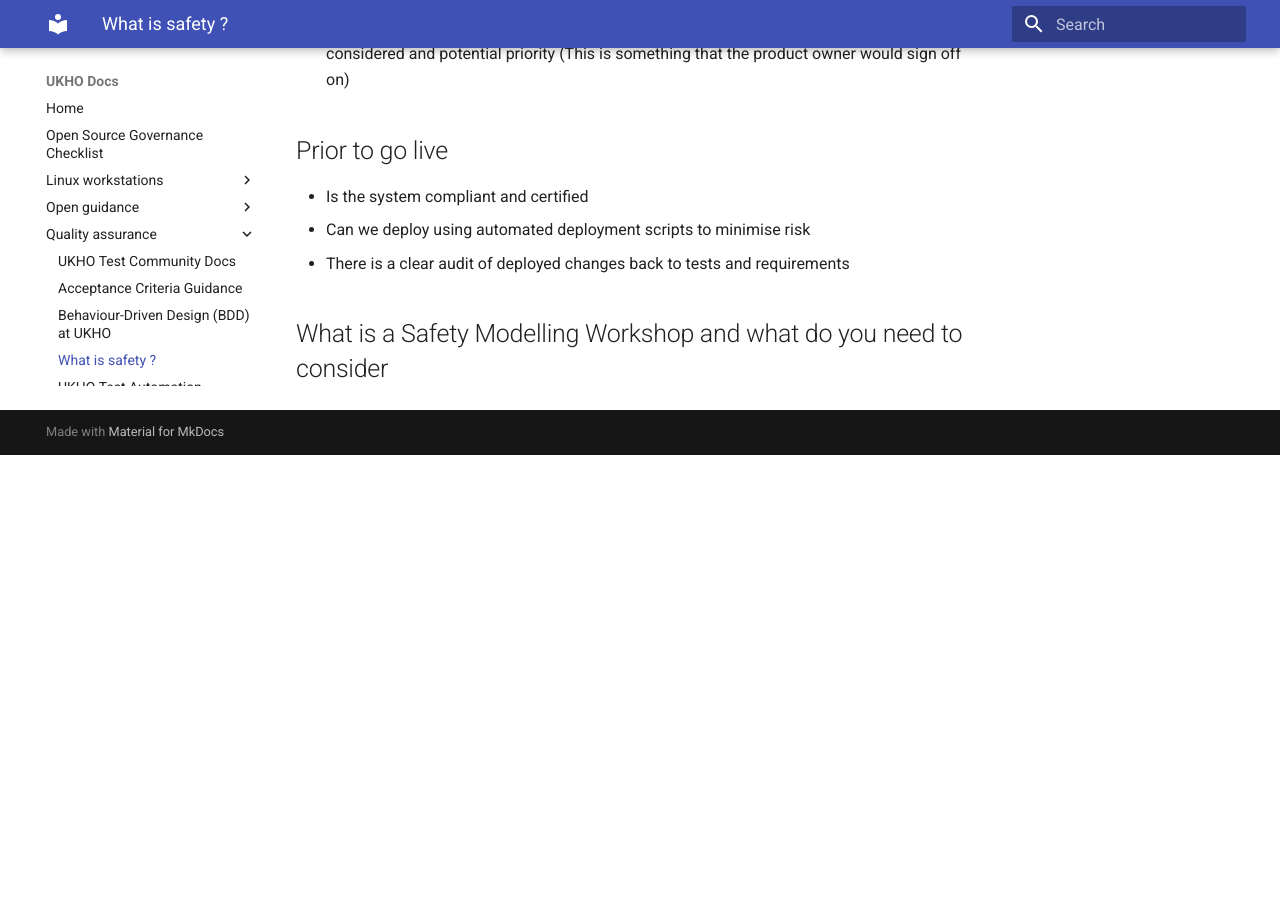
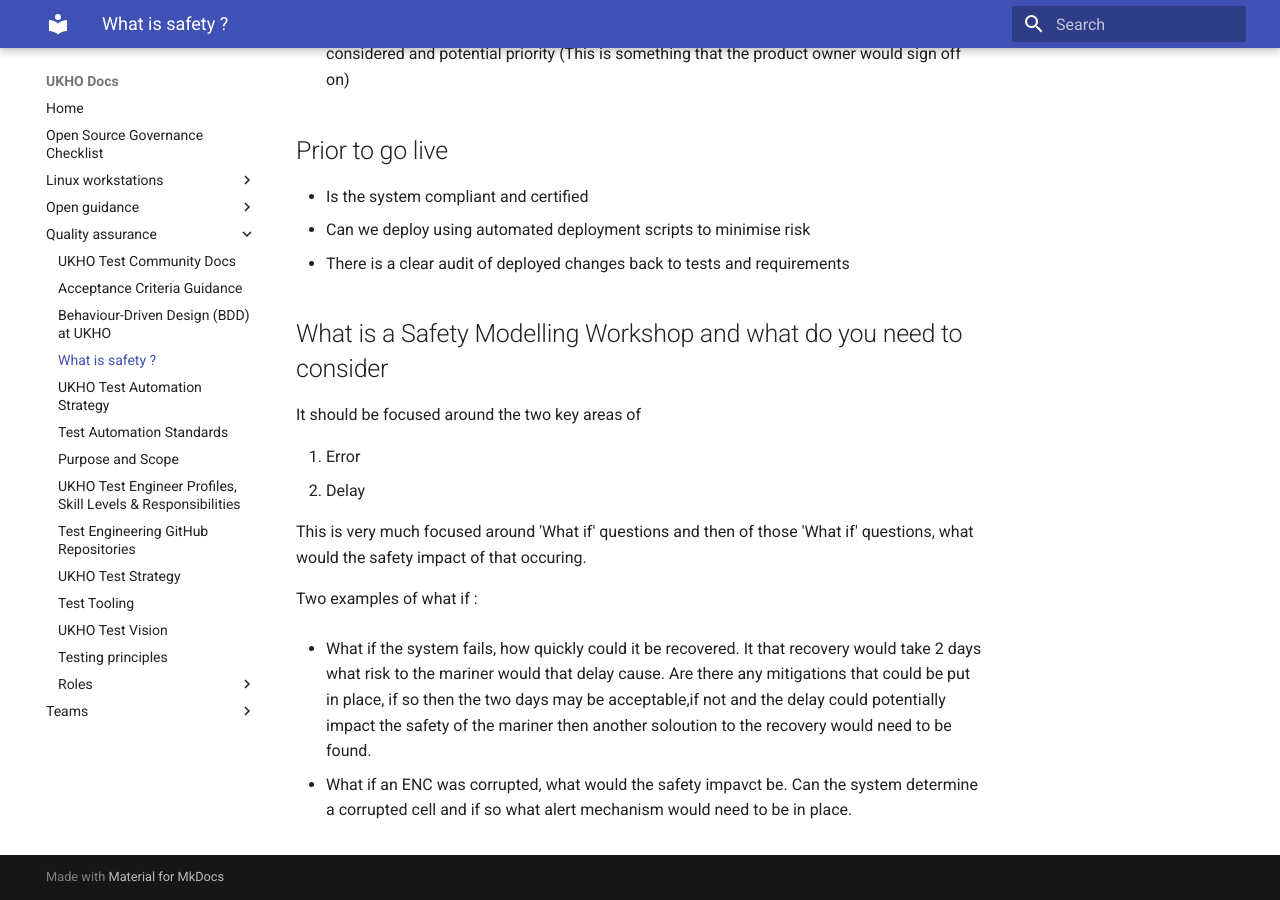
Before and after one commit to UKHO/docs, an MkDocs documentation site: the page built from docs/quality-assurance/safety-assurance.md, in a window 1280 px wide and 900 px high, scrolled down 2822 px. Built offline with MkDocs 1.6.1 and Material for MkDocs 9.7.7, drawn with Linux system fonts in a browser that asks for light colours; before the commit the page ends 3277 px from its top, so only the background shows below that.

Commit message:
Update safety-assurance.md

```diff
--- a/docs/quality-assurance/safety-assurance.md
+++ b/docs/quality-assurance/safety-assurance.md
@@ -84,3 +84,19 @@ The aim of considering these at a high level initially will help potentially the
 
 
 ## What is a Safety Modelling Workshop and what do you need to consider
+
+It should be focused around the two key areas of
+
+1. Error
+2. Delay
+
+This is very much focused around 'What if' questions and then of those 'What if' questions, what would the safety impact of that occuring.
+
+Two examples of what if :
+
+* What if the system fails, how quickly could it be recovered. It that recovery would take 2 days what risk to the mariner would that
+ delay cause. Are there any mitigations that could be put in place, if so then the two days may be acceptable,if not and the delay could
+ potentially impact the safety of the mariner then another soloution to the recovery would need to be found.
+
+ * What if an ENC was corrupted, what would the safety impavct be. Can the system determine a corrupted cell and if so what alert
+   mechanism would need to be in place.
```
